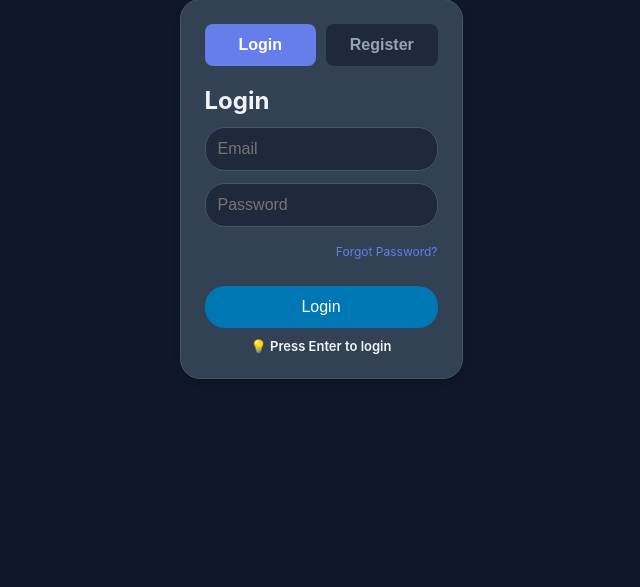
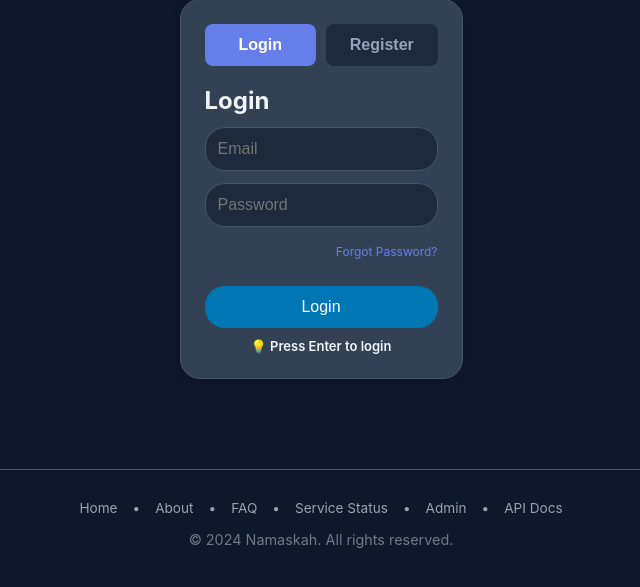
Before and after one commit to Infradevandops/NAMASKAH, a FastAPI app: page /app in a window 1280 px wide. Shown: the part 185-772 px from the top of the page, without its empty margins (319-959 px from the left). Run offline with FastAPI, Linux system fonts and the light colour scheme.

Commit message:
Add Service Status and Admin links to all page footers

```diff
--- a/templates/about.html
+++ b/templates/about.html
@@ -160,6 +160,8 @@
                 <a href="/app" style="color: var(--accent); text-decoration: none;">Dashboard</a>
                 <a href="/about" style="color: var(--accent); text-decoration: none;">About</a>
                 <a href="/faq" style="color: var(--accent); text-decoration: none;">FAQ</a>
+                <a href="/status" style="color: var(--accent); text-decoration: none;">Service Status</a>
+                <a href="/admin" style="color: var(--accent); text-decoration: none;">Admin</a>
                 <a href="/api-docs" style="color: var(--accent); text-decoration: none;">API Docs</a>
                 <a href="/reviews" style="color: var(--accent); text-decoration: none;">Reviews</a>
             </p>
--- a/templates/faq.html
+++ b/templates/faq.html
@@ -379,7 +379,7 @@
 
         <footer style="text-align: center; margin-top: 40px; padding: 20px; color: #6b7280;">
             <p>📱 Namaskah SMS - Simple. Fast. Focused.</p>
-            <p><a href="/">Home</a> • <a href="/app">Dashboard</a> • <a href="/reviews">Reviews</a> • <a href="/api-docs">API Docs</a> • <a href="/faq">FAQ</a></p>
+            <p><a href="/">Home</a> • <a href="/app">Dashboard</a> • <a href="/about">About</a> • <a href="/faq">FAQ</a> • <a href="/status">Service Status</a> • <a href="/admin">Admin</a> • <a href="/reviews">Reviews</a> • <a href="/api-docs">API Docs</a></p>
         </footer>
     </div>
 </body>
--- a/templates/index.html
+++ b/templates/index.html
@@ -680,5 +680,17 @@
             }
         }
     </script>
+
+    <footer style="text-align: center; padding: 30px 20px; margin-top: 50px; border-top: 1px solid var(--border); color: var(--text-secondary);">
+        <p style="display: flex; flex-wrap: wrap; justify-content: center; gap: 15px; font-size: 0.85rem;">
+            <a href="/" style="color: var(--text); text-decoration: none;">Home</a> •
+            <a href="/about" style="color: var(--text); text-decoration: none;">About</a> •
+            <a href="/faq" style="color: var(--text); text-decoration: none;">FAQ</a> •
+            <a href="/status" style="color: var(--text); text-decoration: none;">Service Status</a> •
+            <a href="/admin" style="color: var(--text); text-decoration: none;">Admin</a> •
+            <a href="/api-docs" style="color: var(--text); text-decoration: none;">API Docs</a>
+        </p>
+        <p style="opacity: 0.7; font-size: 0.9rem; margin-top: 15px;">© 2024 Namaskah. All rights reserved.</p>
+    </footer>
 </body>
 </html>
--- a/templates/landing.html
+++ b/templates/landing.html
@@ -589,6 +589,8 @@
             <a href="#" onclick="showSupportModal(); return false;">Support</a> •
             <a href="/reviews">Reviews</a> •
             <a href="/faq">FAQ</a> •
+            <a href="/status">Service Status</a> •
+            <a href="/admin">Admin</a> •
             <a href="/api-docs">API Docs</a>
         </p>
         <p style="opacity: 0.7; font-size: 0.9rem; margin-top: 15px;">© 2024 Namaskah. All rights reserved.</p>
```
